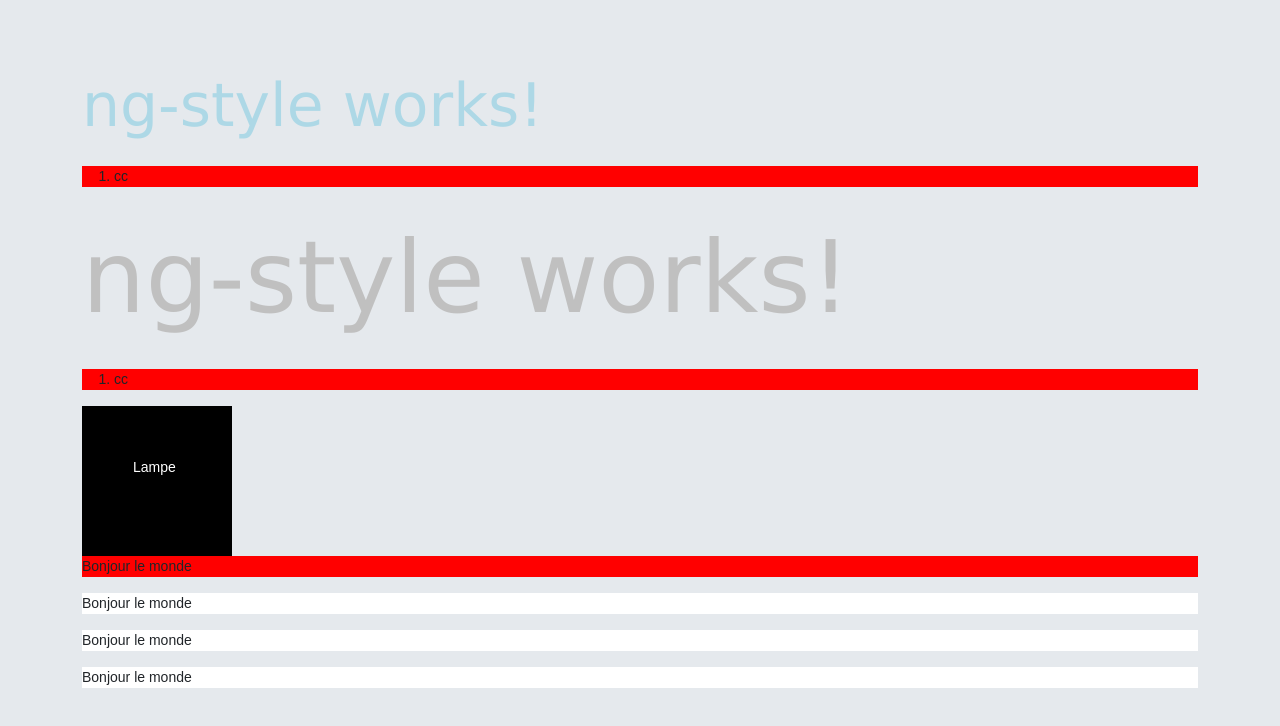
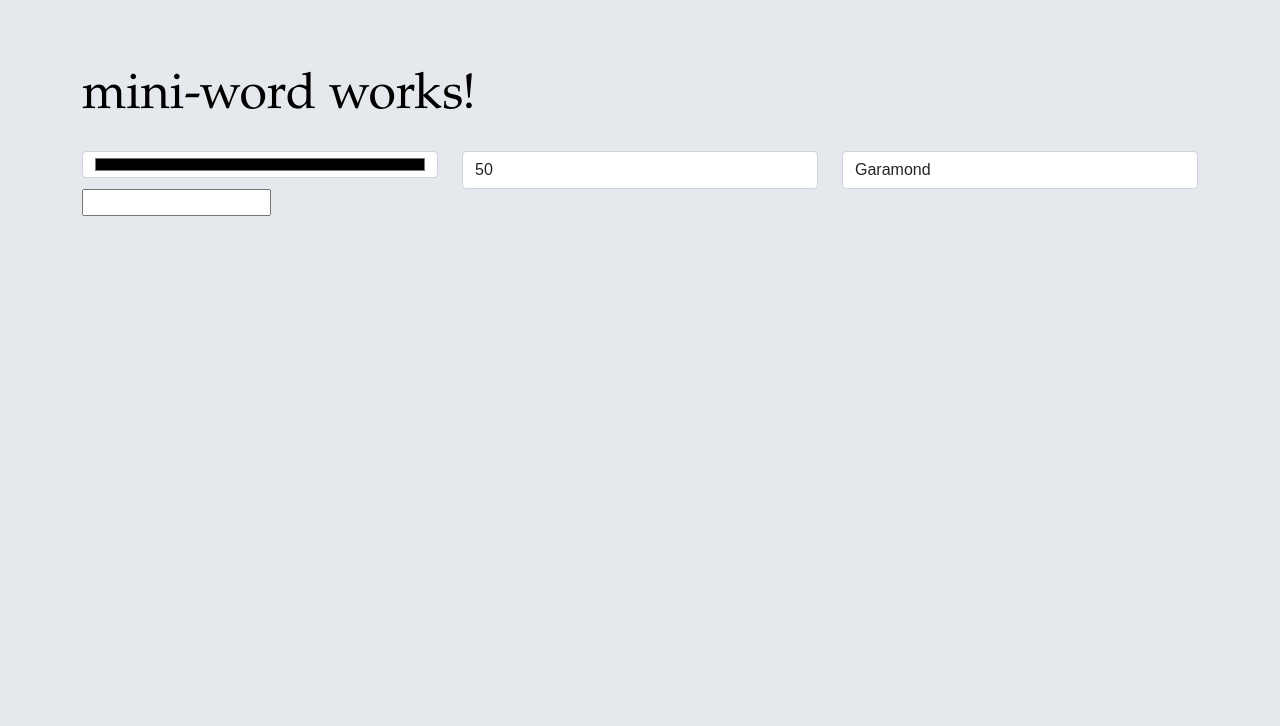
Before and after one commit to aymensellaouti/ngIsetZagh, an Angular app: page / in a window 1280 px wide. Shown: the top 726 px of the page. Built offline with nearby package versions, Linux system fonts and the light colour scheme.

Commit message:
miniword + rainbow directive

```diff
--- a/src/app/app.component.html
+++ b/src/app/app.component.html
@@ -1,4 +1,2 @@
 <!--appColor('pink')-->
-<app-ng-style [color]="'lightblue'"></app-ng-style>
-<app-ng-style [color]="'silver'" [size]="100"></app-ng-style>
-<app-ng-class></app-ng-class>
+<app-mini-word></app-mini-word>
--- a/src/app/app.module.ts
+++ b/src/app/app.module.ts
@@ -18,6 +18,8 @@
 import { NgStyleComponent } from './directives/ng-style/ng-style.component';
 import { NgClassComponent } from './directives/ng-class/ng-class.component';
 import { HighlightDirective } from './directives/highlight.directive';
+import { MiniWordComponent } from './directives/mini-word/mini-word.component';
+import { RainbowDirective } from './directives/rainbow.directive';
 
 @NgModule({
   declarations: [
@@ -35,7 +37,9 @@
     DetailsComponent,
     NgStyleComponent,
     NgClassComponent,
-    HighlightDirective
+    HighlightDirective,
+    MiniWordComponent,
+    RainbowDirective
   ],
   imports: [
     BrowserModule,
--- /dev/null
+++ b/src/app/directives/mini-word/mini-word.component.html
@@ -0,0 +1,21 @@
+<p
+  [ngStyle]="{
+    color: color,
+    fontSize: size + 'px',
+    fontFamily: font
+  }"
+>mini-word works!</p>
+
+<div class="row">
+  <div class="col"><input type="color" class="form-control" [(ngModel)]="color"></div>
+  <div class="col"><input type="number" class="form-control" [(ngModel)]="size"></div>
+  <div class="col">
+    <select  class="form-control" [(ngModel)]="font">
+      <option selected value="Garamond">Garamond</option>
+      <option value="verdana">verdana</option>
+      <option value="Arial">Arial</option>
+    </select>
+  </div>
+</div>
+
+<input type="text" appRainbow>
--- /dev/null
+++ b/src/app/directives/mini-word/mini-word.component.ts
@@ -0,0 +1,17 @@
+import { Component, OnInit } from '@angular/core';
+
+@Component({
+  selector: 'app-mini-word',
+  templateUrl: './mini-word.component.html',
+  styleUrls: ['./mini-word.component.css']
+})
+export class MiniWordComponent implements OnInit {
+  color = 'black';
+  size = 50;
+  font = 'Garamond';
+  constructor() { }
+
+  ngOnInit(): void {
+  }
+
+}
--- /dev/null
+++ b/src/app/directives/rainbow.directive.ts
@@ -0,0 +1,27 @@
+import {Directive, ElementRef, HostBinding, HostListener} from '@angular/core';
+
+@Directive({
+  selector: '[appRainbow]'
+})
+export class RainbowDirective {
+  // Quels propriétés je gére
+  @HostBinding('style.color') color;
+  @HostBinding('style.borderColor') bc;
+  constructor(
+    private element: ElementRef
+  ) { }
+  // Quels events je gére
+  @HostListener('keyup') onKeyUp() {
+    this.color = this.getRandomColor();
+    this.bc = this.getRandomColor();
+  }
+
+  @HostListener('dblclick') ondbClick() {
+    console.log('dblclick');
+    this.element.nativeElement.value = '';
+  }
+
+  private getRandomColor(): string {
+    return '#' + Math.floor(Math.random()*16777215).toString(16);
+  }
+}
```
Also changed, not shown: src/app/directives/mini-word/mini-word.component.css (added), 2 other files (tests, documents, lock files or other folders).
